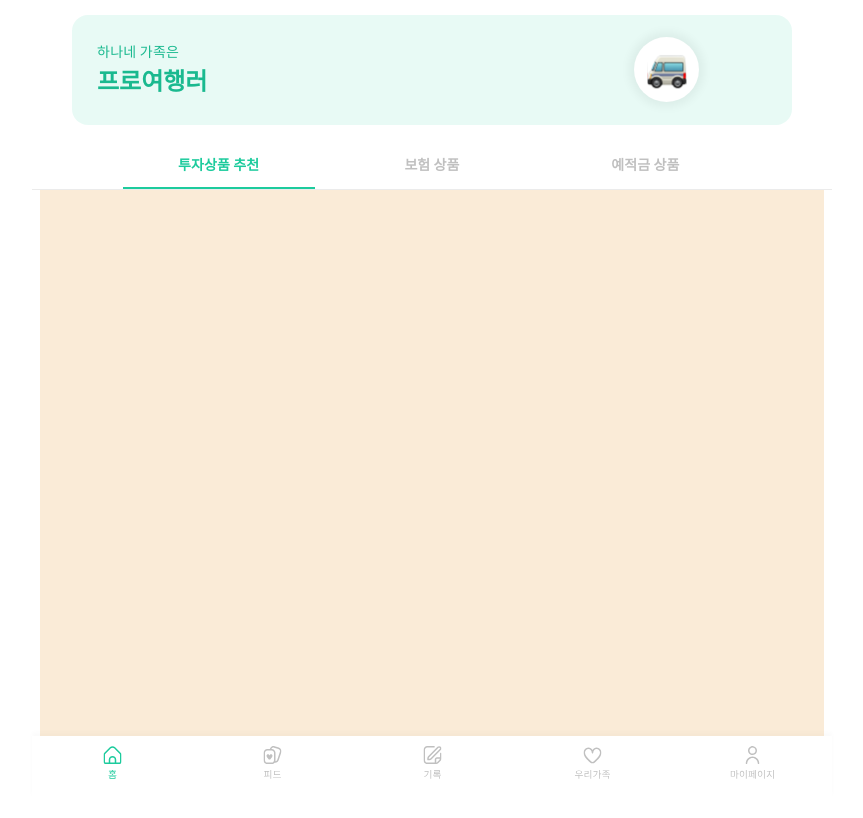
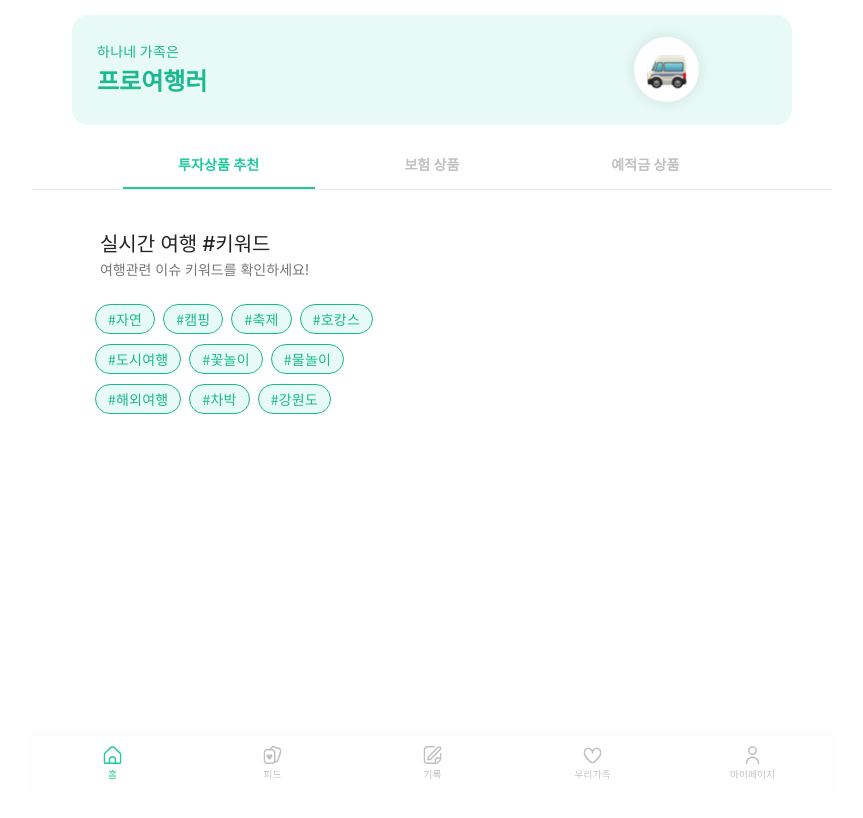
Before and after one commit to BUZZINGPolarBear/FRONT_ILogU, a React (Create React App) app: page /home in a window 1280 px wide. Shown: the top 818 px of the page, without its empty margins (208-1071 px from the left). Built offline with nearby package versions, Linux system fonts and the light colour scheme; a web font is replaced by a local one.

Commit message:
add: 실시간 여행 키워드 틀 추가

```diff
--- /dev/null
+++ b/src/APP/Home/Home.investment.jsx
@@ -0,0 +1,36 @@
+import React, { useEffect, useState, useRef } from 'react';
+
+import * as HomeS from './Styles/Home.main.styles';
+import * as InvestS from './Styles/Home.investment';
+function InvestmentComponent() {
+	return (
+		<HomeS.MainCardWrapper>
+			<HomeS.MainCardTitleWrapper>
+				<HomeS.MainCardTitle ismain="true">
+					실시간 여행 #키워드
+				</HomeS.MainCardTitle>
+				<HomeS.MainCardTitle ismain="false">
+					여행관련 이슈 키워드를 확인하세요!
+				</HomeS.MainCardTitle>
+			</HomeS.MainCardTitleWrapper>
+			<InvestS.KeywordWrapper style={{ marginTop: '15px' }}>
+				<InvestS.KeywordDiv>#자연</InvestS.KeywordDiv>
+				<InvestS.KeywordDiv>#캠핑</InvestS.KeywordDiv>
+				<InvestS.KeywordDiv>#축제</InvestS.KeywordDiv>
+				<InvestS.KeywordDiv>#호캉스</InvestS.KeywordDiv>
+			</InvestS.KeywordWrapper>
+			<InvestS.KeywordWrapper>
+				<InvestS.KeywordDiv>#도시여행</InvestS.KeywordDiv>
+				<InvestS.KeywordDiv>#꽃놀이</InvestS.KeywordDiv>
+				<InvestS.KeywordDiv>#물놀이</InvestS.KeywordDiv>
+			</InvestS.KeywordWrapper>
+			<InvestS.KeywordWrapper>
+				<InvestS.KeywordDiv>#해외여행</InvestS.KeywordDiv>
+				<InvestS.KeywordDiv>#차박</InvestS.KeywordDiv>
+				<InvestS.KeywordDiv>#강원도</InvestS.KeywordDiv>
+			</InvestS.KeywordWrapper>
+		</HomeS.MainCardWrapper>
+	);
+}
+
+export default InvestmentComponent;
--- a/src/APP/Home/Home.main.jsx
+++ b/src/APP/Home/Home.main.jsx
@@ -2,6 +2,8 @@ import React, { useEffect, useState, useRef } from 'react';
 
 import * as HomeS from './Styles/Home.main.styles';
 import * as tokens from '../../tokens';
+
+import InvestmentComponent from './Home.investment';
 
 function HomeMain() {
 	const [mainCategory, setMainCategory] = useState('investment');
@@ -57,7 +59,9 @@ function HomeMain() {
 				</HomeS.HomeMainCategoryBtn>
 			</HomeS.HomeMainSelectWrapper>
 
-			<HomeS.HomeMainCategoryArea></HomeS.HomeMainCategoryArea>
+			<HomeS.HomeMainCategoryArea>
+				{mainCategory == 'investment' ? <InvestmentComponent /> : ' '}
+			</HomeS.HomeMainCategoryArea>
 		</HomeS.HomeMainScreen>
 	);
 }
--- /dev/null
+++ b/src/APP/Home/Styles/Home.investment.js
@@ -0,0 +1,30 @@
+import styled from 'styled-components';
+import * as tokens from '../../../tokens';
+
+export const KeywordWrapper = styled.div`
+	width: 100%;
+	height: 30px;
+
+	display: flex;
+	flex-direction: row;
+	align-items: center;
+	margin-bottom: 10px;
+`;
+
+export const KeywordDiv = styled.div`
+	width: fit-content;
+	height: 98%;
+
+	border-radius: 15px;
+	border: 1px solid ${tokens.colors.green_600};
+
+	background-color: #1dcb9d1a;
+	padding: 0 12px;
+	display: flex;
+	flex-direction: row;
+	align-items: center;
+	justify-content: center;
+	margin-right: 8px;
+	color: ${tokens.colors.green_600};
+	${tokens.typography.body_2}
+`;
--- a/src/APP/Home/Styles/Home.main.styles.js
+++ b/src/APP/Home/Styles/Home.main.styles.js
@@ -103,6 +103,32 @@ export const HomeMainCategoryArea = styled.div`
 	width: 98%;
 	height: 70vh;
 	margin: auto;
+`;
 
-	background-color: antiquewhite;
+export const MainCardWrapper = styled.div`
+	width: 96%;
+	height: 25vh;
+	min-height: 280px;
+	margin: auto;
+	padding: 5% 5% 0 5%;
+
+	display: flex;
+	flex-direction: column;
+	align-items: center;
 `;
+
+export const MainCardTitleWrapper = styled.div`
+	width: 100%;
+	height: 20%;
+	min-height: 60px;
+`;
+
+export const MainCardTitle = styled.div`
+	text-align: left;
+	padding: 0 5px;
+
+	${(props) =>
+		props.ismain == 'true'
+			? `color: ${tokens.colors.grey_700}; font-weight: ${tokens.typography.headline_6.fontWeight}; font-size: ${tokens.typography.headline_6.fontSize};`
+			: `color: ${tokens.colors.grey_300}; font-weight: ${tokens.typography.body_2}; font-size: ${tokens.typography.body_2.fontSize};`};
+`;
```
